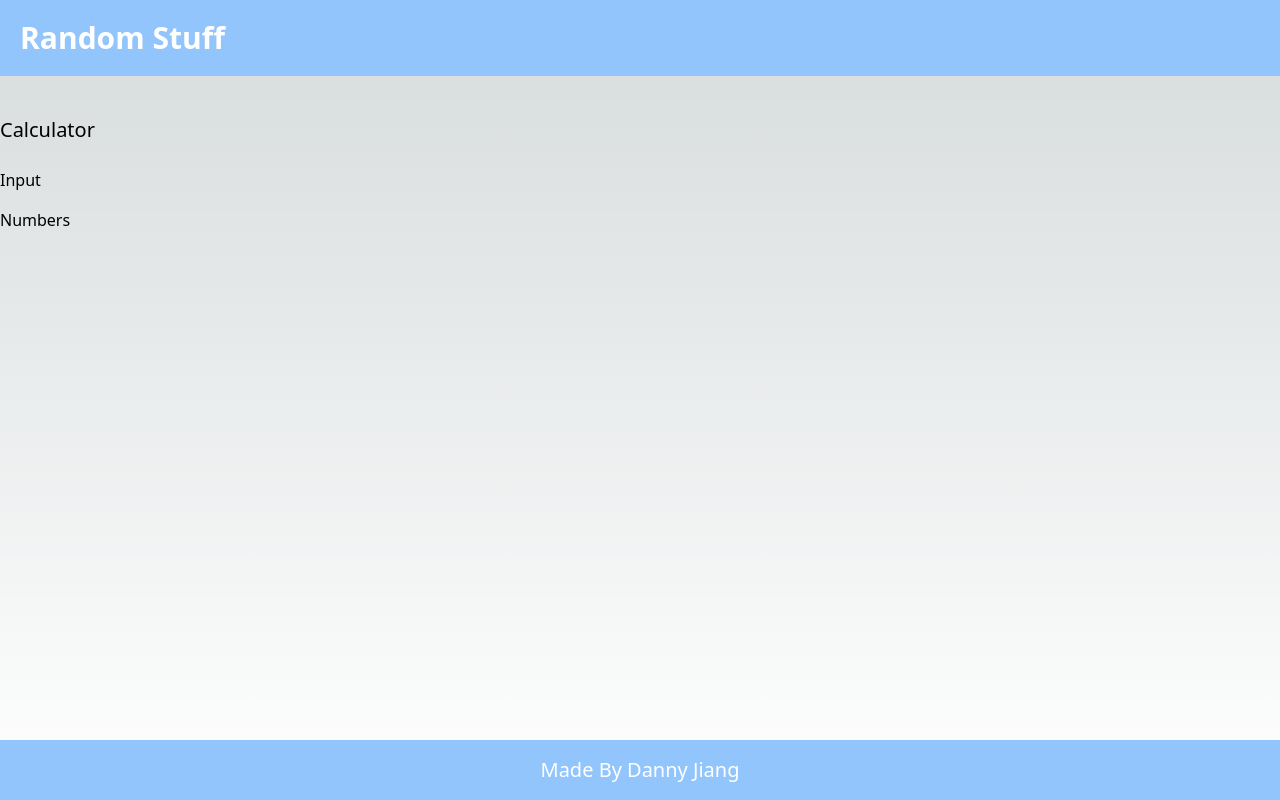
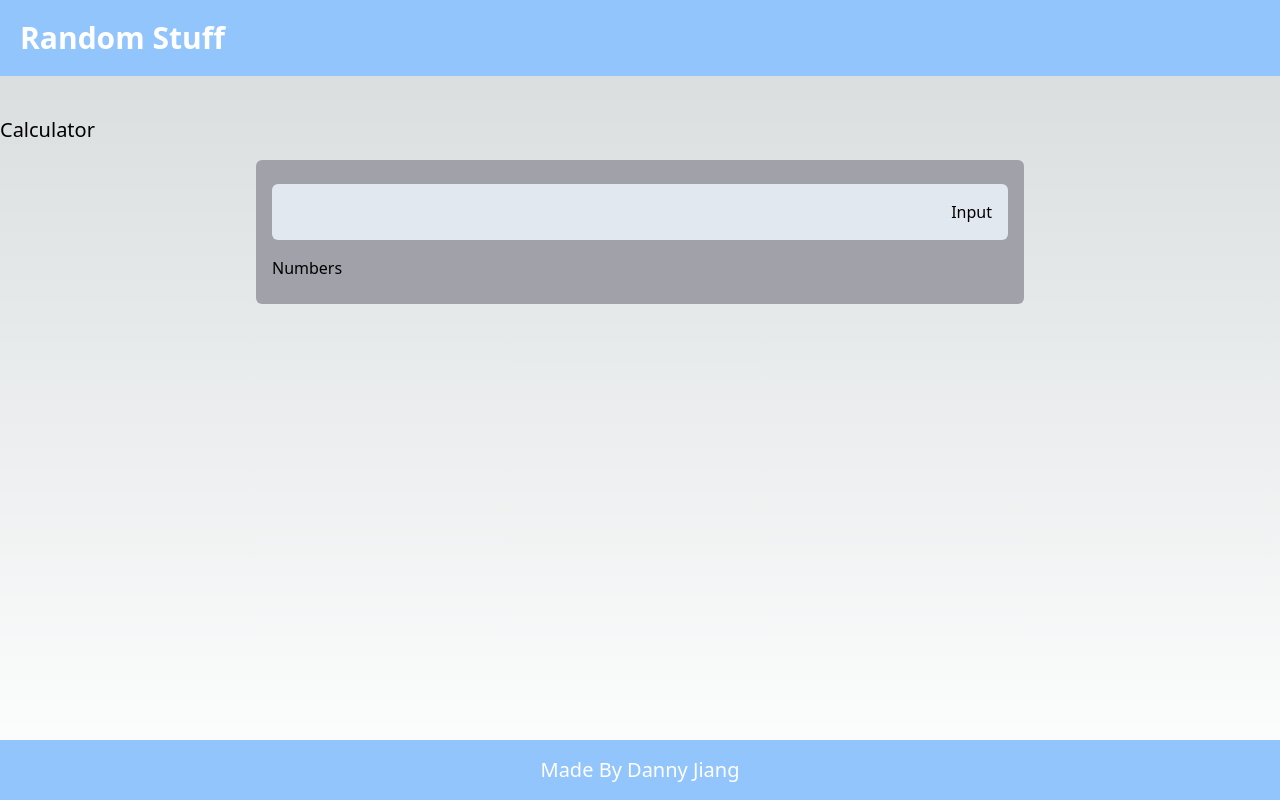
Before and after one commit to SV3N77/randomstuff, a Next.js app: page /calculator in a window 1280 px wide. Built offline with nearby package versions, Linux system fonts and the light colour scheme.

Commit message:
update calculator

```diff
--- a/app/calculator/page.tsx
+++ b/app/calculator/page.tsx
@@ -1,9 +1,9 @@
 export default function Page() {
   return (
-    <section className="container mx-auto mt-10 flex flex-col">
+    <section className="container mx-auto mt-10 flex flex-col gap-4">
       <h1 className="text-xl">Calculator</h1>
-      <section className="flex flex-col gap-4 py-6">
-        <div className="">Input</div>
+      <section className="mx-auto flex w-3/5 flex-col gap-4 rounded-md bg-zinc-400 px-4 py-6">
+        <div className="rounded-md bg-slate-200 p-4 text-right">Input</div>
         <div className="">Numbers</div>
       </section>
     </section>
```
